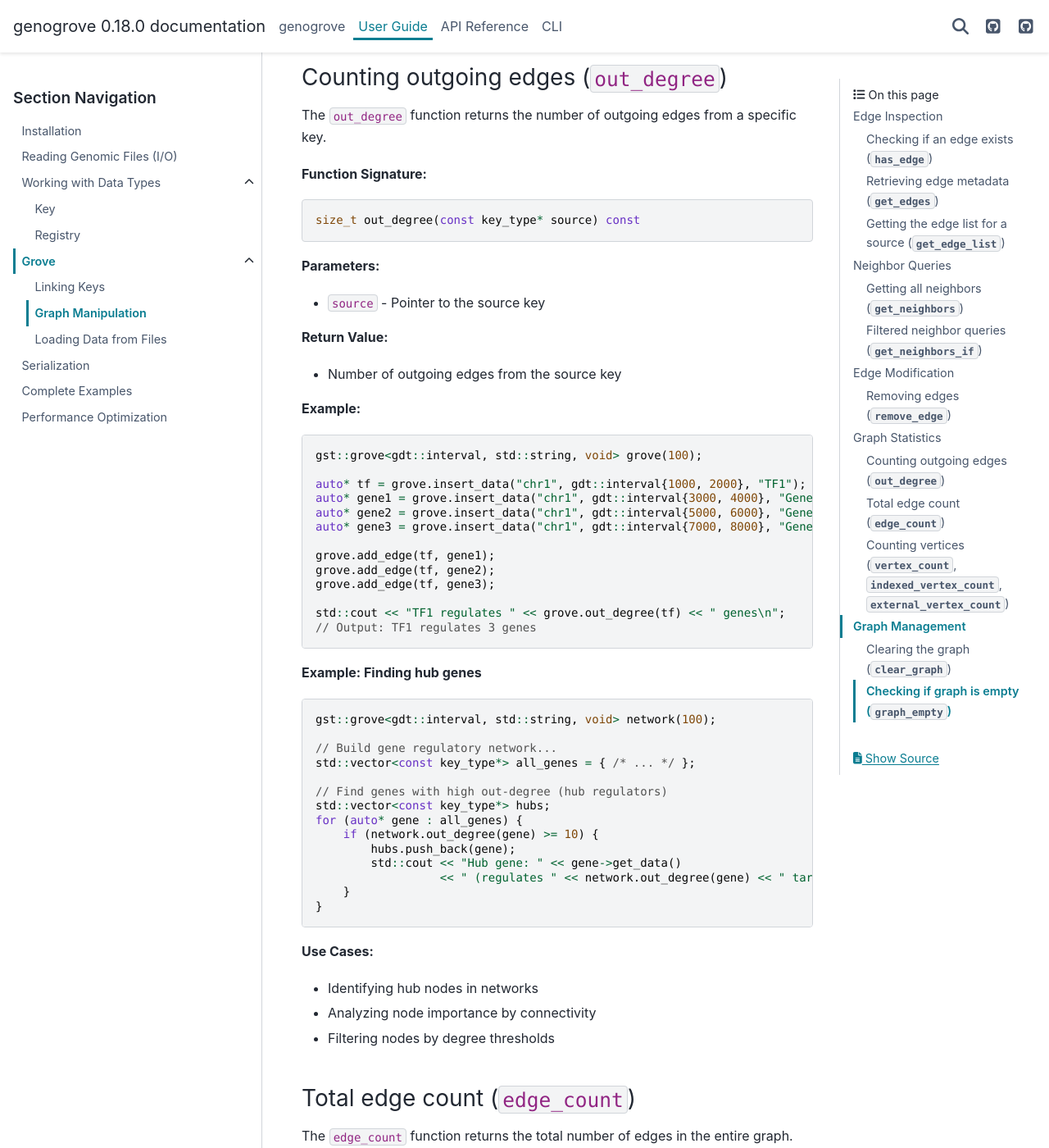
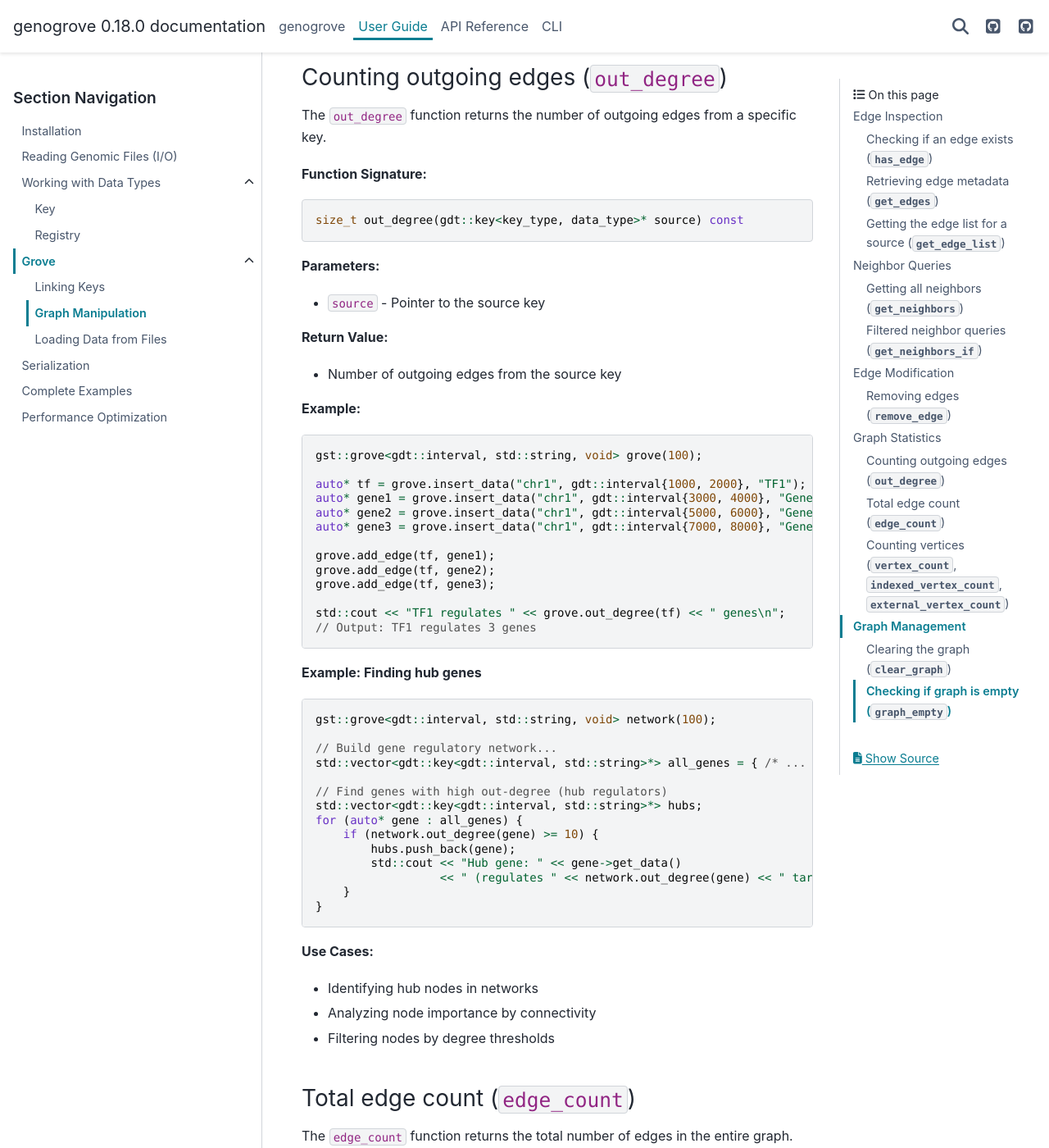
Before and after one commit to genogrove/docs, a Sphinx documentation site: the page built from source/guide/grove/graph_manipulation.md, in a window 1280 px wide and 1400 px high, scrolled down 8192 px. Shown: the whole window at 82% size. Built offline with Sphinx 7.4.7 and the PyData theme 0.15.4, drawn with Linux system fonts in a browser that asks for light colours; some of the changed text lies outside the part shown.

Commit message:
Fix wrong parameter types in graph function signatures
Replace incorrect key_type* with gdt::key<key_type, data_type>* in all
function signature blocks across graph.md and graph_manipulation.md.
Also fix code example using concrete types instead of key_type alias.

The signatures previously used key_type* (the interval/coordinate type)
when the actual API takes key* (the wrapper class). This would mislead
users into passing interval* instead of key<interval, data_type>*.

Closes #80

Co-Authored-By: Claude Opus 4.6 (1M context) <noreply@anthropic.com>

````diff
--- a/source/guide/grove/graph_manipulation.md
+++ b/source/guide/grove/graph_manipulation.md
@@ -11,7 +11,7 @@ The `has_edge` function checks whether a directed edge exists from a source key
 **Function Signature:**
 
 ```cpp
-bool has_edge(const key_type* source, const key_type* target) const
+bool has_edge(gdt::key<key_type, data_type>* source, gdt::key<key_type, data_type>* target) const
 ```
 
 **Parameters:**
@@ -58,7 +58,7 @@ The `get_edges` function retrieves the metadata for all outgoing edges from a so
 
 ```cpp
 template<typename M = edge_data_type>
-std::vector<M> get_edges(source) const
+std::vector<M> get_edges(gdt::key<key_type, data_type>* source) const
     requires (!std::is_void_v<edge_data_type>)
 ```
 
@@ -114,7 +114,7 @@ The `get_edge_list` function retrieves all outgoing edges from a source key as `
 **Function Signature:**
 
 ```cpp
-const std::vector<edge>& get_edge_list(source) const
+const std::vector<edge>& get_edge_list(gdt::key<key_type, data_type>* source) const
 ```
 
 **Parameters:**
@@ -163,7 +163,7 @@ The `get_neighbors` function returns all target keys that are connected from a s
 **Function Signature:**
 
 ```cpp
-std::vector<const key_type*> get_neighbors(const key_type* source) const
+std::vector<gdt::key<key_type, data_type>*> get_neighbors(gdt::key<key_type, data_type>* source) const
 ```
 
 **Parameters:**
@@ -240,7 +240,7 @@ The `get_neighbors_if` function returns only neighbors whose edges satisfy a giv
 
 ```cpp
 template<typename Predicate>
-std::vector<const key_type*> get_neighbors_if(const key_type* source, Predicate pred) const
+std::vector<gdt::key<key_type, data_type>*> get_neighbors_if(gdt::key<key_type, data_type>* source, Predicate pred) const
 ```
 
 **Parameters:**
@@ -311,7 +311,7 @@ The `remove_edge` function removes a specific directed edge from the graph. The
 **Function Signature:**
 
 ```cpp
-bool remove_edge(source, target)
+bool remove_edge(gdt::key<key_type, data_type>* source, gdt::key<key_type, data_type>* target)
 ```
 
 **Parameters:**
@@ -378,7 +378,7 @@ The `out_degree` function returns the number of outgoing edges from a specific k
 **Function Signature:**
 
 ```cpp
-size_t out_degree(const key_type* source) const
+size_t out_degree(gdt::key<key_type, data_type>* source) const
 ```
 
 **Parameters:**
@@ -413,10 +413,10 @@ std::cout << "TF1 regulates " << grove.out_degree(tf) << " genes\n";
 gst::grove<gdt::interval, std::string, void> network(100);
 
 // Build gene regulatory network...
-std::vector<const key_type*> all_genes = { /* ... */ };
+std::vector<gdt::key<gdt::interval, std::string>*> all_genes = { /* ... */ };
 
 // Find genes with high out-degree (hub regulators)
-std::vector<const key_type*> hubs;
+std::vector<gdt::key<gdt::interval, std::string>*> hubs;
 for (auto* gene : all_genes) {
     if (network.out_degree(gene) >= 10) {
         hubs.push_back(gene);
````
Also changed, not shown: source/guide/grove/graph.md (+7 -6 lines).
